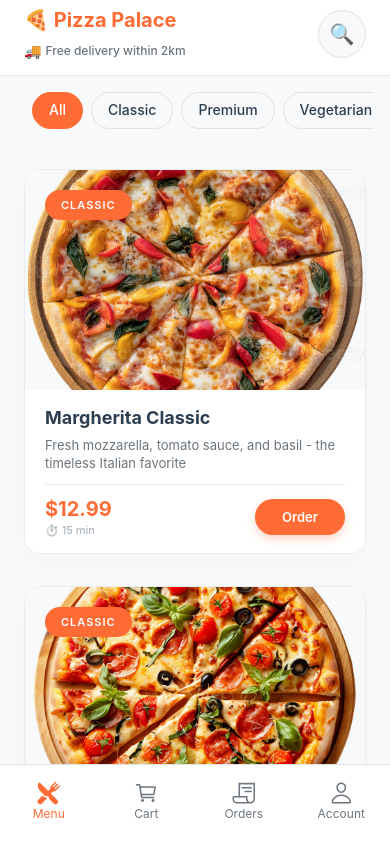
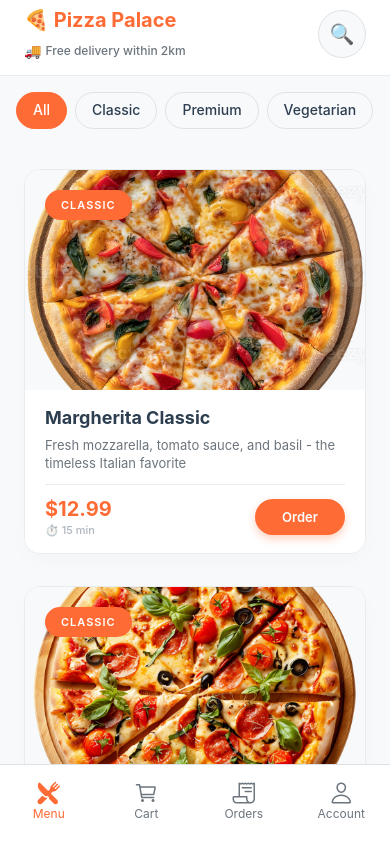
Before and after one commit to Asror-hub/pizza-app, a React Native app: screen /Home in a window 390 px wide. Shown: the top 842 px of the page. Built offline with nearby package versions, Linux system fonts and the light colour scheme.

Commit message:
Removed all horizontal spacing from filters carousel - now touches screen edges

```diff
--- a/src/screens/HomeScreen.tsx
+++ b/src/screens/HomeScreen.tsx
@@ -155,7 +155,6 @@ const HomeScreen: React.FC<HomeScreenProps> = ({ onAddToCart, onCartPress, onPiz
           <CategoryFilter
             horizontal
             showsHorizontalScrollIndicator={false}
-            contentContainerStyle={{ paddingHorizontal: theme.spacing.md }}
           >
             {categories.map((category) => (
               <CategoryButton
```
